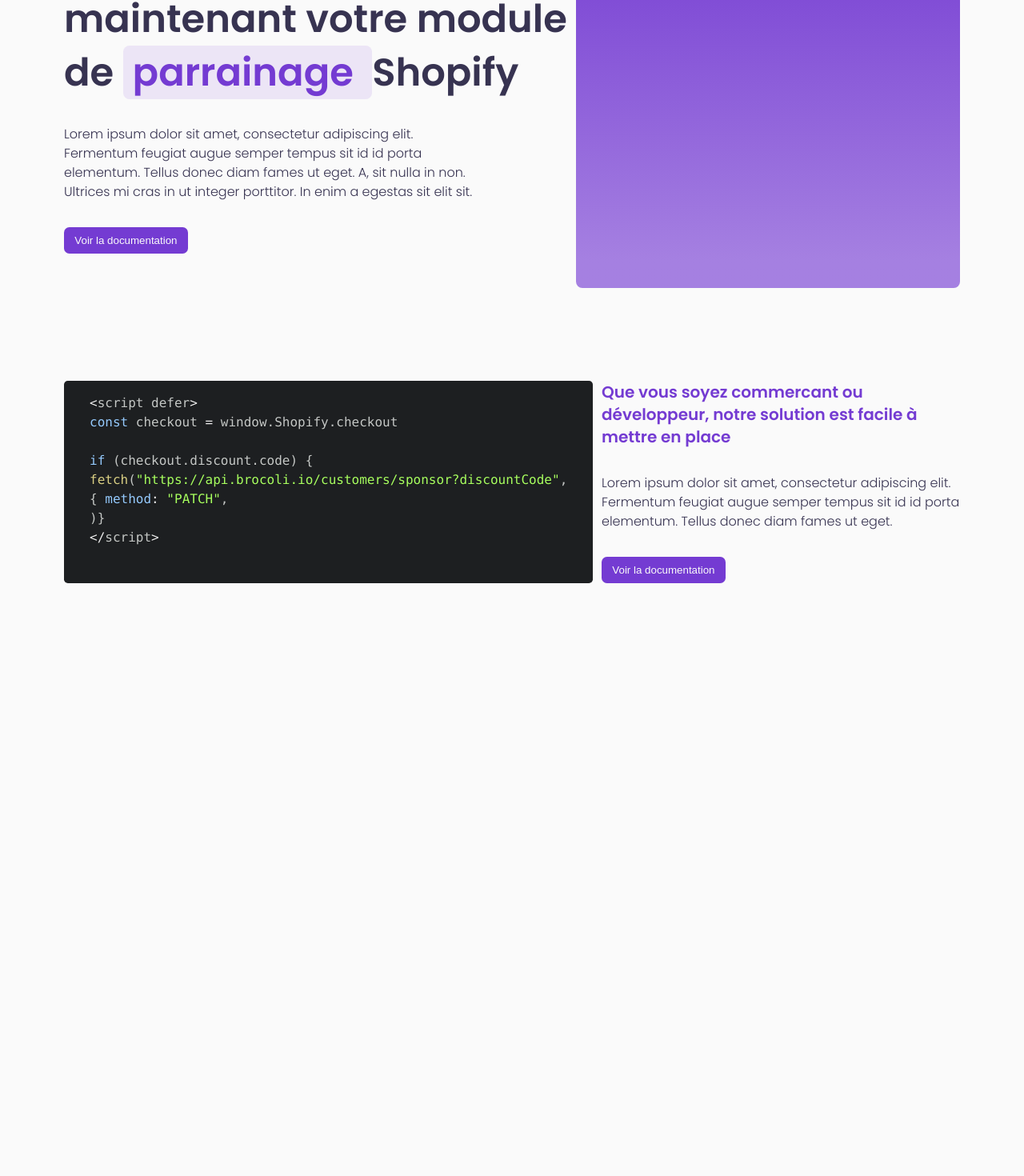
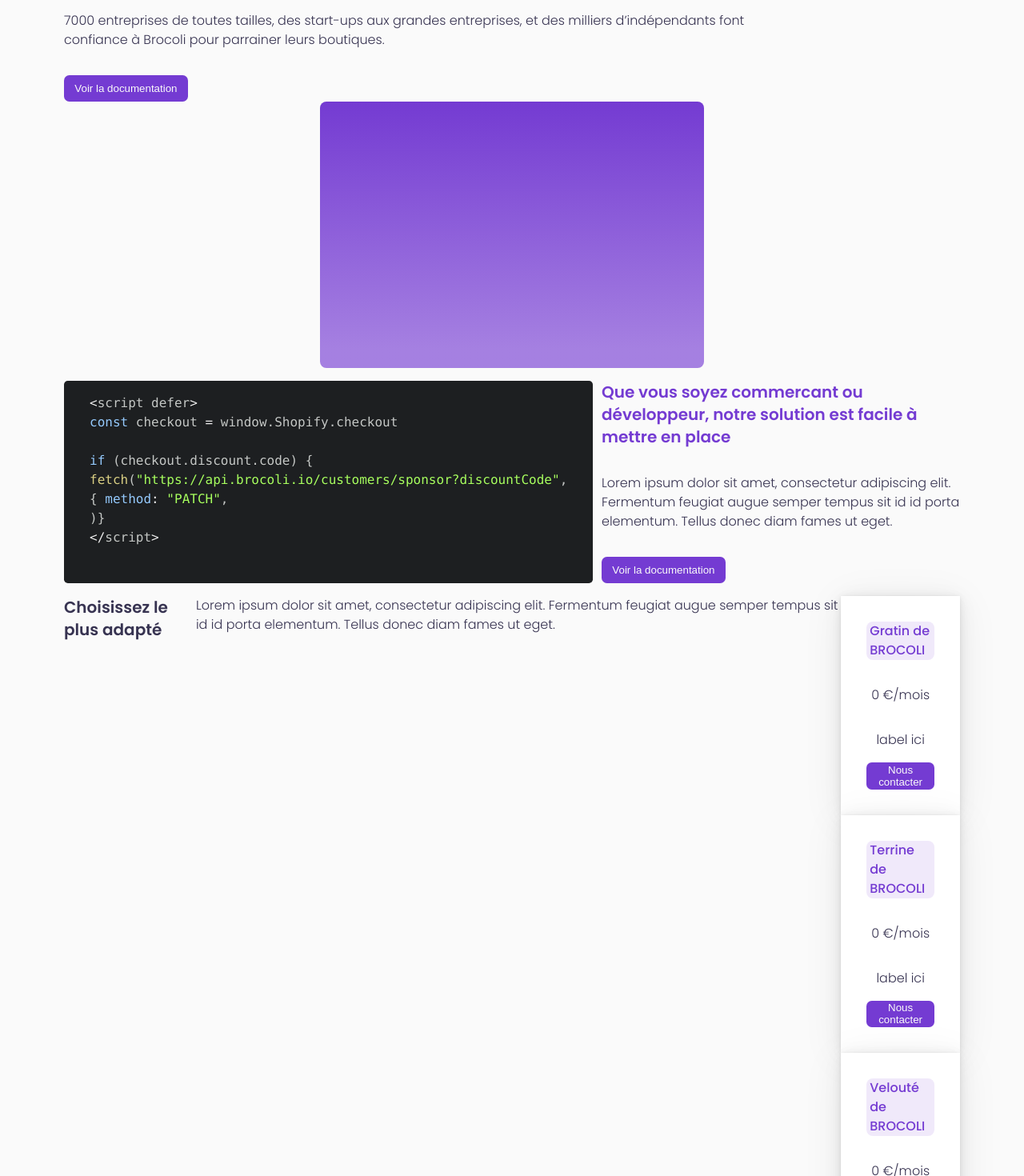
Before and after one commit to MaeWolff/potential-brocoli, a React (Create React App) app: page / in a window 1280 px wide. Shown: the part 284-1754 px from the top of the page at 80% size. Before the commit the page ends 1013 px from the top, so only its background shows below. Built offline with nearby package versions, Linux system fonts and the light colour scheme; no server answers.

Commit message:
feat: add price section in homepage

```diff
--- /dev/null
+++ b/src/components/composed/price/subComponents/PriceCard.tsx
@@ -0,0 +1,61 @@
+import React from "react";
+import styled from "styled-components";
+import { ColorEnum } from "../../../../theme/ThemeEnums";
+import { Heading, Text, ButtonSizeEnum, Button, Spacer } from "../../../index";
+import { BackgroundPrimaryText } from "../../../../styles/config/mixins";
+
+const Card = styled.div`
+  display: flex;
+  align-items: center;
+  justify-content: center;
+  flex-direction: column;
+  background-color: white;
+  box-shadow: 0px 7px 53px rgba(0, 0, 0, 0.07),
+    0px 3.23631px 24.5035px rgba(0, 0, 0, 0.0519173),
+    0px 1.85174px 14.0203px rgba(0, 0, 0, 0.0438747),
+    0px 1.124px 8.51025px rgba(0, 0, 0, 0.0377964),
+    0px 0.677257px 5.1278px rgba(0, 0, 0, 0.0322036),
+    0px 0.37714px 2.85549px rgba(0, 0, 0, 0.0261253),
+    0px 0.162205px 1.22813px rgba(0, 0, 0, 0.0180827);
+  padding: 2em;
+`;
+
+const PriceName = styled(Heading)`
+  font-weight: 500;
+  ${BackgroundPrimaryText};
+`;
+
+const LabelWrapper = styled.div``;
+
+type PriceProps = {
+  children: JSX.Element;
+  name: string;
+  price: number;
+};
+
+export default function PriceCard({ name, price, children }: PriceProps) {
+  return (
+    <Card>
+      <PriceName as="h3" color={ColorEnum.primary}>
+        {name}
+      </PriceName>
+
+      <Spacer axis="vertical" size={2} />
+
+      <Text>
+        {price} &euro;
+        <Text as="span" display="inline-block">
+          /mois
+        </Text>
+      </Text>
+
+      <Spacer axis="vertical" size={2} />
+
+      <LabelWrapper>{children}</LabelWrapper>
+
+      <Spacer axis="vertical" size={1} />
+
+      <Button size={ButtonSizeEnum.auto}>Nous contacter</Button>
+    </Card>
+  );
+}
--- a/src/components/index.ts
+++ b/src/components/index.ts
@@ -5,6 +5,7 @@
 
 // composed
 export { default as Header } from "./composed/Header";
+export { default as PriceCard } from "./composed/price/subComponents/PriceCard";
 
 // forms
 export { default as InputField } from "./forms/InputField";
--- a/src/pages/HomePage.tsx
+++ b/src/pages/HomePage.tsx
@@ -4,13 +4,13 @@
 import Prism from "prismjs";
 import "../styles/prism.css";
 
-import { Spacer, Button, Heading } from "../components/index";
+import { Spacer, Button, Heading, PriceCard, Text } from "../components/index";
 import GlobalLayout from "../layouts/GlobalLayout";
 import { ColorEnum } from "../theme/ThemeEnums";
 
 const HeroContainer = styled.div`
   display: flex;
-  flex-direction: row;
+  flex-direction: column;
   justify-content: space-between;
   align-items: center;
   width: 100%;
@@ -44,6 +44,11 @@
   border-radius: 8px;
 `;
 
+const PricesSection = styled.div`
+  display: flex;
+  flex-direction: row;
+`;
+
 export default function HomePage() {
   useEffect(() => {
     Prism.highlightAll();
@@ -61,12 +66,11 @@
           <Spacer axis="vertical" size={2} />
 
           {/* TODO: fixme */}
-          <p style={{ maxWidth: "80%" }}>
-            Lorem ipsum dolor sit amet, consectetur adipiscing elit. Fermentum
-            feugiat augue semper tempus sit id id porta elementum. Tellus donec
-            diam fames ut eget. A, sit nulla in non. Ultrices mi cras in ut
-            integer porttitor. In enim a egestas sit elit sit.
-          </p>
+          <Text style={{ maxWidth: "80%" }}>
+            7000 entreprises de toutes tailles, des start-ups aux grandes
+            entreprises, et des milliers d’indépendants font confiance à Brocoli
+            pour parrainer leurs boutiques.
+          </Text>
 
           <Spacer axis="vertical" size={2} />
 
@@ -105,17 +109,45 @@
 
           <Spacer axis="vertical" size={2} />
 
-          <p>
+          <Text>
             Lorem ipsum dolor sit amet, consectetur adipiscing elit. Fermentum
             feugiat augue semper tempus sit id id porta elementum. Tellus donec
             diam fames ut eget.
-          </p>
+          </Text>
 
           <Spacer axis="vertical" size={2} />
 
           <Button size={ButtonSizeEnum.auto}>Voir la documentation</Button>
         </div>
       </div>
+
+      <PricesSection>
+        <Heading as="h2">Choisissez le plus adapté</Heading>
+
+        <Text>
+          Lorem ipsum dolor sit amet, consectetur adipiscing elit. Fermentum
+          feugiat augue semper tempus sit id id porta elementum. Tellus donec
+          diam fames ut eget.
+        </Text>
+
+        <div>
+          <PriceCard name="Gratin de BROCOLI" price={0}>
+            <>label ici</>
+          </PriceCard>
+
+          <Spacer axis="horizontal" size={2} />
+
+          <PriceCard name="Terrine de BROCOLI" price={0}>
+            <>label ici</>
+          </PriceCard>
+
+          <Spacer axis="horizontal" size={2} />
+
+          <PriceCard name="Velouté de BROCOLI" price={0}>
+            <>label ici</>
+          </PriceCard>
+        </div>
+      </PricesSection>
     </GlobalLayout>
   );
 }
--- /dev/null
+++ b/src/styles/config/mixins.ts
@@ -0,0 +1,7 @@
+import { css } from "styled-components";
+
+export const BackgroundPrimaryText = css`
+  background-color: ${({ theme }) => theme.colors.primary100};
+  padding: 0em 0.25em;
+  border-radius: 8px;
+`;
```
